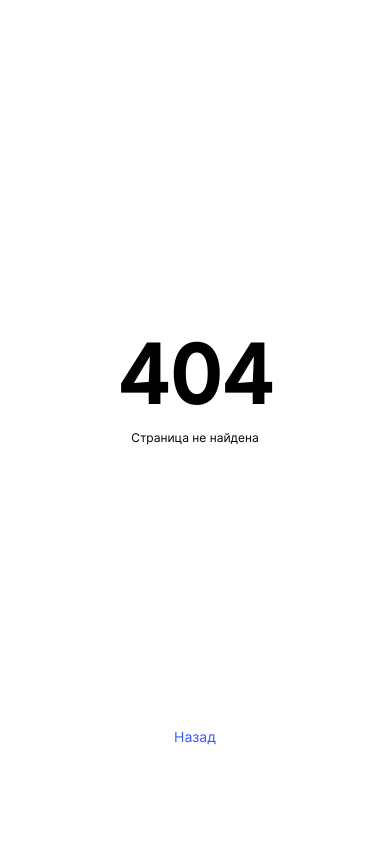
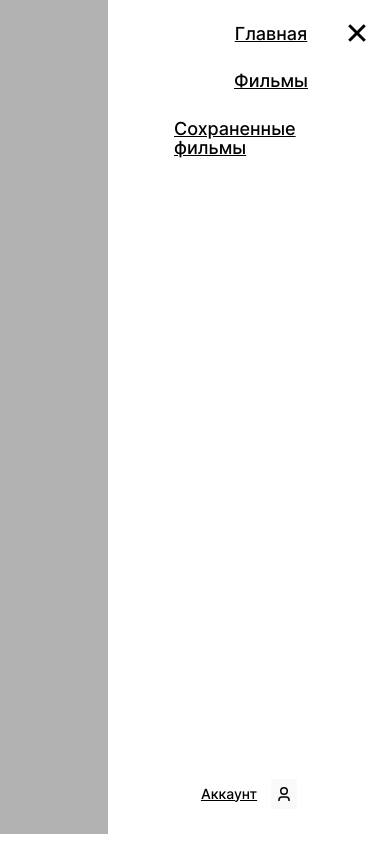
Before and after one commit to h1ze/movies-explorer-frontend, a React (Create React App) app: page /menu in a window 390 px wide. Before the commit this address had no page. Built offline with nearby package versions, Linux system fonts and the light colour scheme.

Commit message:
feat: реализовать компонент Menu

```diff
--- a/src/components/App/App.jsx
+++ b/src/components/App/App.jsx
@@ -8,6 +8,7 @@ import Register from '../Register/Register';
 import Login from '../Login/Login';
 import Profile from '../Profile/Profile';
 import NotFound from '../NotFound/NotFound';
+import Menu from '../Menu/Menu';
 
 function App() {
   return (
@@ -21,6 +22,7 @@ function App() {
         <Route path="signin" element={<Login />} />
         <Route path="profile" element={<Profile />} />
         <Route path="*" element={<NotFound />} />
+        <Route path="menu" element={<Menu />} />
       </Routes>
     </div>
   );
--- /dev/null
+++ b/src/components/Menu/Menu.css
@@ -0,0 +1,49 @@
+.popup {
+  display: flex;
+  position: absolute;
+  top: 0;
+  left: 0;
+  width: 100%;
+  background-color: rgba(0, 0, 0, 0.3);
+  justify-content: flex-end;
+  align-items: center;
+  visibility: hidden;
+  opacity: 0;
+  transition: visibility 0.5s, opacity 0.5s linear;
+}
+
+.popup__content {
+  position: relative;
+  height: 100%;
+  box-sizing: border-box;
+  padding: 159px 90px 92px;
+  background-color: #fff;
+}
+
+.popup_opened {
+  visibility: visible;
+  opacity: 1;
+}
+
+.popup__close {
+  width: 22px;
+  height: 22px;
+  background: url('../../images/Close.svg') no-repeat center;
+  border: none;
+  position: absolute;
+  top: 22.4px;
+  right: 22.4px;
+  transition: 0.5s;
+}
+
+.popup__close:hover {
+  opacity: 0.7;
+  cursor: pointer;
+}
+
+@media screen and (max-width: 568px) {
+  .popup__content {
+    max-width: 282px;
+    padding: 25px 22px;
+  }
+}
--- /dev/null
+++ b/src/components/Menu/Menu.jsx
@@ -0,0 +1,17 @@
+import React from 'react';
+import Navigation from '../Navigation/Navigation';
+import './Menu.css';
+
+const Menu = () => {
+  const isOpen = true;
+  return (
+    <div className={`popup ${isOpen ? 'popup_opened' : ''}`}>
+      <div className="popup__content">
+        <button className="popup__close" type="button" onClick=""></button>
+        <Navigation isMenu={isOpen} />
+      </div>
+    </div>
+  );
+};
+
+export default Menu;
--- a/src/components/Navigation/Navigation.css
+++ b/src/components/Navigation/Navigation.css
@@ -38,6 +38,10 @@
   text-decoration: none;
   color: #000;
   transition: 0.5s;
+  font-family: 'Inter', 'Arial', sans-serif;
+  font-size: 14px;
+  font-weight: 500;
+  line-height: 16px;
 }
 
 .main-nav__profile-link:hover {
@@ -48,8 +52,8 @@
   width: 26px;
   height: 30px;
   margin-left: 14px;
-  background: url('../../images/profile-icon.svg') no-repeat #f9f9f9 center/14px
-    12px;
+  background: url('../../images/profile-icon.svg') no-repeat #f9f9f9
+    center/11.5px 14px;
   border-radius: 4px;
 }
 
@@ -57,7 +61,7 @@
   display: none;
   width: 44px;
   height: 44px;
-  background: url('../../images/burger-btn-icon.svg') center;
+  background: url('../../images/burger-btn-icon.svg') no-repeat center;
   border: none;
   transition: 0.5s;
 }
@@ -72,17 +76,38 @@
     display: none;
   }
 
+  .main-nav_type__menu {
+    display: flex;
+    flex-direction: column;
+  }
+
+  .main-nav__links {
+    flex-direction: column;
+    gap: 28px;
+    margin-bottom: 620px;
+  }
+
   .main-nav__link {
-    font-size: 22px;
+    font-size: 18px;
     font-weight: 500;
+    text-decoration: underline;
   }
 
   .main-nav__link_active {
-    padding-bottom: 8px;
+    padding-bottom: 4px;
     border-bottom: 2px solid black;
+  }
+
+  .main-nav__profile-link {
+    margin: 0 auto;
+    text-decoration-line: underline;
   }
 
   .main-nav__burger-btn {
     display: block;
   }
+
+  .main-nav__burger-btn_type__menu {
+    display: none;
+  }
 }
--- a/src/components/Navigation/Navigation.jsx
+++ b/src/components/Navigation/Navigation.jsx
@@ -1,11 +1,23 @@
 import { Link, NavLink } from 'react-router-dom';
 import './Navigation.css';
 
-function Navigation() {
+function Navigation({ isMenu }) {
   return (
     <>
-      <div className="main-nav">
+      <div className={`main-nav ${isMenu ? 'main-nav_type__menu' : ''}`}>
         <ul className="main-nav__links">
+          {isMenu && (
+            <li>
+              <NavLink
+                to="/"
+                className={({ isActive }) =>
+                  `main-nav__link ${isActive ? 'main-nav__link_active' : ''}`
+                }
+              >
+                Главная
+              </NavLink>
+            </li>
+          )}
           <li>
             <NavLink
               to="/movies"
@@ -32,7 +44,9 @@ function Navigation() {
           <div className="main-nav__profile-icon"></div>
         </Link>
       </div>
-      <button className="main-nav__burger-btn" type="button"></button>
+      {!isMenu && (
+        <button className="main-nav__burger-btn" type="button"></button>
+      )}
     </>
   );
 }
```
Also changed, not shown: src/images/Close.svg (added).
